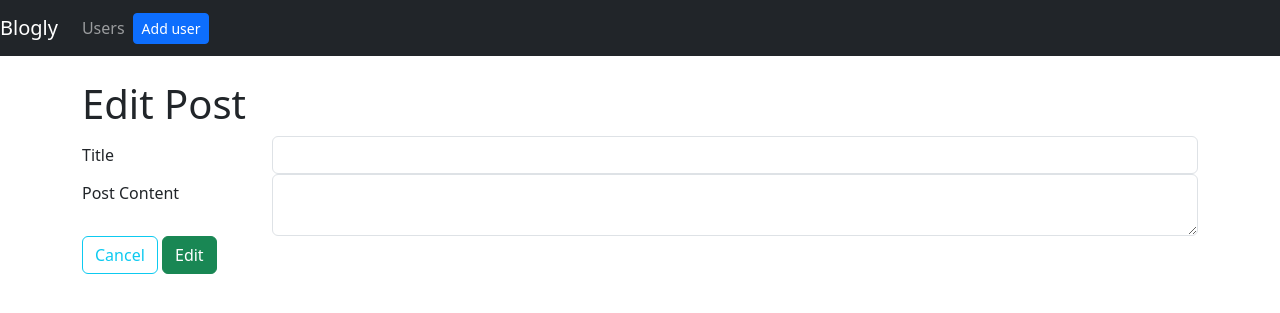
After one commit to clarspau/sqlalchemy, a Flask app: template templates/posts/edit.html in a window 1280 px wide. The commit adds this page. Shown: the top 313 px of the page. Run offline with Flask 3, Linux system fonts and the light colour scheme; the template is opened without the code that fills it, so the values that code supplies are empty; some libraries are stand-ins or nearby versions.

Commit message:
Part 2 of the exercise. Created a new posts folder under the templates folder and modified the app.py

```diff
--- a/app.py
+++ b/app.py
@@ -1,9 +1,9 @@
 """Blogly application."""
 
-from flask import Flask, request, redirect, render_template
+from flask import Flask, request, redirect, render_template, flash
 # from flask_debugtoolbar import DebugToolbarExtension
-    # Commented this line out because it's causing an error
-from models import db, connect_db, User
+# Commented this line out because it's causing an error
+from models import Post, db, connect_db, User
 
 app = Flask(__name__)
 app.config['SQLALCHEMY_DATABASE_URI'] = 'postgresql:///blogly'
@@ -12,27 +12,42 @@ app.config['SQLALCHEMY_ECHO'] = True
 app.config['SECRET_KEY'] = 'itsasecret'
 
 # toolbar = DebugToolbarExtension(app)
-    # Commented this line out because it's causing an error
+# Commented this line out because it's causing an error
 
 connect_db(app)
 
 
 if __name__ == "__main__":
-    db.create_all()
+    with app.app_context():
+        db.create_all()
     app.run()
-
 
 
 @app.route('/')
 def home():
-     """Homepage"""
+    """Homepage:
+    Shows a list of posts & sorted by most recent post first.
+    """
 
-     return redirect('/users')
+    posts = Post.query.order_by(Post.created_at.desc()).limit(5).all()
+    return render_template("posts/homepage.html", posts=posts)
+
+    # return redirect('/users')
+
+
+@app.errorhandler(404)
+def page_not_found(evt):
+    """Shows error 404 (NOT FOUND)."""
+
+    return render_template('404.html'), 404
+
+
+# --- Routes for Users ---
 
 
 @app.route('/users')
 def users_index():
-    """Page of all users' info"""
+    """Page that shows users' info"""
 
     users = User.query.order_by(User.last_name, User.first_name).all()
     return render_template('users/index.html', users=users)
@@ -53,8 +68,11 @@ def users_new():
         first_name=request.form['first_name'],
         last_name=request.form['last_name'],
         image_url=request.form['image_url'] or None)
+
     db.session.add(new_user)
     db.session.commit()
+
+    flash(f"New User: {new_user.first_name} {new_user.last_name} added!")
     return redirect("/users")
 
 
@@ -82,6 +100,8 @@ def users_update(user_id):
     user.first_name = request.form['first_name']
     user.last_name = request.form['last_name']
     user.image_url = request.form['image_url']
+
+    db.session.add(user)
     db.session.commit()
     return redirect("/users")
 
@@ -91,6 +111,77 @@ def users_destroy(user_id):
     """Page to delete an existing user based on form submission."""
 
     user = User.query.get_or_404(user_id)
+
     db.session.delete(user)
     db.session.commit()
+
+    flash(f"User '{user.first_name} {user.last_name}' has been delted! ")
     return redirect("/users")
+
+
+# --- Routes for posts ---
+
+
+@app.route('/users/<int:user_id>/posts/new')
+def posts_new_content(user_id):
+    """Shows where to enter a new post for a specific user."""
+
+    user = User.query.get_or_404(user_id)
+
+    return render_template('posts/new.html', user=user)
+
+
+@app.route('/users/<int:user_id>/posts/new', methods=['POST'])
+def posts_new(user_id):
+    """Process the form submission to create a new post for a specific user."""
+
+    user = User.query.get_or_404(user_id)
+    new_post = Post(
+        title=request.form['title'],
+        content=request.form['content'],
+        user=user  # Pass the user object
+    )
+
+    db.session.add(new_post)
+    db.session.commit()
+
+    flash(f"New post '{new_post.title}' added!")
+    return redirect(f"/users/{user_id}")
+
+
+@app.route('/posts/<int:post_id>/edit')
+def posts_edit(post_id):
+    """Provides a form to allow the user to edit a post."""
+
+    post = Post.query.get_or_404(post_id)
+    return render_template('posts/edit.html', post=post)
+
+
+@app.route('/posts/<int:post_id>/edit', methods=["POST"])
+def posts_update(post_id):
+    """Handles the submitted form to update an existing post."""
+
+    post = Post.query.get_or_404(post_id)
+    post.title = request.form['title']
+    post.content = request.form['content']
+
+    db.session.add(post)
+    db.session.commit()
+
+    flash(f"Post '{post.title}' has been editted!")
+
+    return redirect(f"/users/{post.user_id}")
+
+
+@app.route('/posts/<int:post_id>/delete', methods=["POST"])
+def posts_delete(post_id):
+    """Handles deleting an existing post."""
+
+    post = Post.query.get_or_404(post_id)
+
+    db.session.delete(post)
+    db.session.commit()
+
+    flash(f"Post '{post.title}' has been deleted!")
+
+    return redirect(f"/users/{post.user_id}")
--- a/templates/base.html
+++ b/templates/base.html
@@ -2,10 +2,13 @@
 <html lang="en">
      <head>
           <meta charset="UTF-8">
-          <title>Blogly &ndash; {% block title %}{% endblock %}</title>
+          <title>
+               Blogly &ndash; {% block title %}{% endblock %}
+          </title>
           <link rel="stylesheet" href="https://unpkg.com/bootstrap/dist/css/bootstrap.css">
           <link rel="stylesheet" href="/static/style.css">
      </head>
+
      <body>
           <nav class="navbar navbar-expand-lg navbar-dark bg-dark">
                <a class="navbar-brand" href="/">Blogly</a>
@@ -21,9 +24,15 @@
                </ul>
           </nav>
           <div class="container mt-4">
+
+               {% for msg in get_flashed_messages() %}
+               <div class="alert alert-info">{{ msg }}</div>
+               {% endfor %}
+
                {% block content %}
                <!-- content will be here -->
                {% endblock %}
+
           </div>
      </body>
 </html>
--- /dev/null
+++ b/templates/posts/edit.html
@@ -0,0 +1,38 @@
+{% extends 'base.html' %}
+
+{% block title %}Edit Post{% endblock %}
+
+{% block content %}
+
+<h1>Edit Post</h1>
+
+<form method="POST" action="/posts/{{ post.id }}/edit">
+
+     <div class="form-group row">
+          <label for="title" class="col-sm-2 col-form-label">Title</label>
+          <div class="col-sm-10">
+               <input class="form-control" id="title" name="title" value="{{ post.title }}">
+          </div>
+     </div>
+
+     <div class="form-group row">
+          <label for="content" class="col-sm-2 col-form-label">Post Content</label>
+          <div class="col-sm-10">
+               <textarea class="form-control" id="content" name="content">{{ post.content }}</textarea>
+          </div>
+     </div>
+
+     <div class="form-group row">
+          <div class="ml-auto mr-3">
+               <a href="/users/{{ post.user_id }}" class="btn btn-outline-info">
+                    Cancel
+               </a>
+               <button type="submit" class="btn btn-success">
+                    Edit
+               </button>
+          </div>
+     </div>
+
+</form>
+
+{% endblock %}
--- a/templates/users/index.html
+++ b/templates/users/index.html
@@ -5,6 +5,7 @@ Users
 {% endblock %}
 
 {% block content %}
+
 <h1>Users</h1>
 
 <ul>
```
Also changed, not shown: templates/404.html (added, +10 -0 lines), templates/posts/homepage.html (added, +21 -0 lines), templates/posts/new.html (added, +34 -0 lines), templates/posts/show.html (added, +21 -0 lines), templates/users/edit.html (+13 -7 lines), templates/users/new.html (+29 -11 lines), templates/users/show.html (+22 -3 lines).
